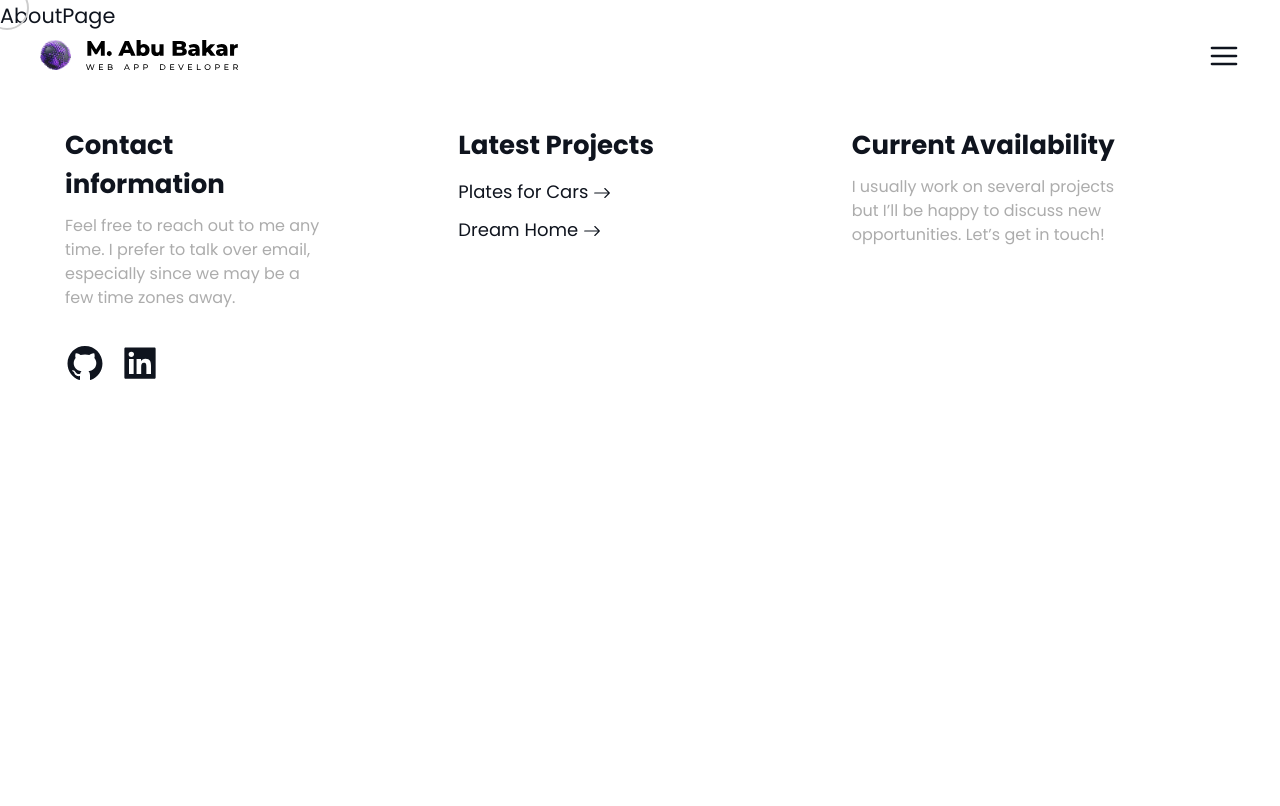
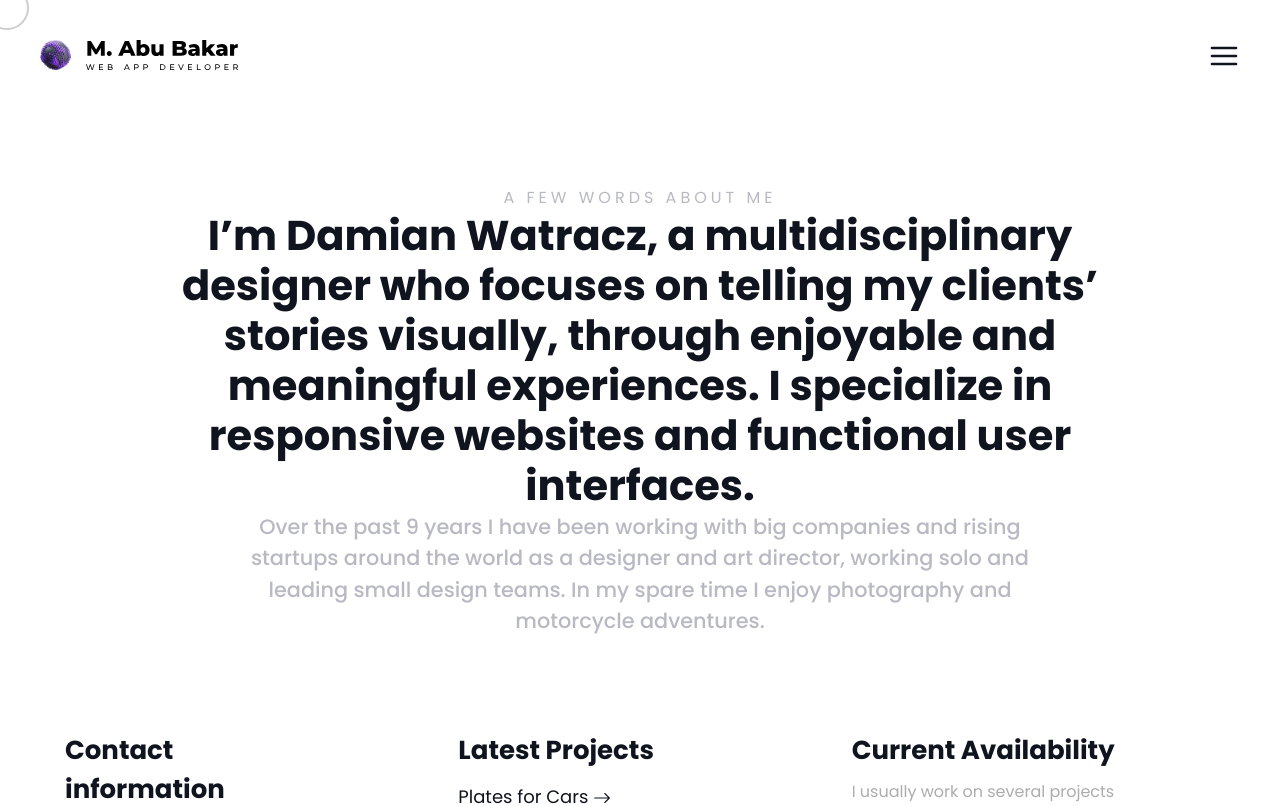
Before and after one commit to abubakar-sarwar/portfolio, a Next.js app: page /about in a window 1280 px wide. Shown: the top 806 px of the page. Built offline with nearby package versions, Linux system fonts and the light colour scheme.

Commit message:
about us page

```diff
--- a/app/about/page.tsx
+++ b/app/about/page.tsx
@@ -1,6 +1,16 @@
 const AboutPage = () => {
   return (
-    <div>AboutPage</div>
+    <div className="container">
+      <div className="about">
+        <span className="about-word">A FEW WORDS ABOUT ME</span>
+        <h1 className="about-title">
+          I’m Damian Watracz, a multidisciplinary designer who focuses on telling my clients’ stories visually, through enjoyable and meaningful experiences. I specialize in responsive websites and functional user interfaces.
+        </h1>
+        <p className="about-para">
+          Over the past 9 years I have been working with big companies and rising startups around the world as a designer and art director, working solo and leading small design teams. In my spare time I enjoy photography and motorcycle adventures.
+        </p>
+      </div>
+    </div>
   )
 }
 
--- a/css/styles.css
+++ b/css/styles.css
@@ -1337,4 +1337,25 @@ footer .projects a:hover svg {
   .skills-case .case p {
     font-size: 12px;
   }
+}
+
+.about {
+  padding-top: 180px;
+  text-align: center;
+  width: 80%;
+  margin: auto;
+}
+.about-word {
+  font-size: 1rem;
+  letter-spacing: 4px;
+  color: #b9b9c3;
+}
+.about-title {
+  font-weight: 700;
+  line-height: 50px;
+}
+.about-para {
+  font-weight: 500;
+  color: #b9b9c3;
+  padding: 0 50px;
 }/*# sourceMappingURL=styles.css.map */
--- /dev/null
+++ b/scss/Pages/_about.scss
@@ -0,0 +1,23 @@
+.about {
+  padding-top: 180px;
+  text-align: center;
+  width: 80%;
+  margin: auto;
+
+  &-word {
+    font-size: 1rem;
+    letter-spacing: 4px;
+    color: $dec;
+  }
+
+  &-title {
+    font-weight: 700;
+    line-height: 50px;
+  }
+
+  &-para {
+    font-weight: 500;
+    color: $dec;
+    padding: 0 50px;
+  }
+}
--- a/scss/styles.scss
+++ b/scss/styles.scss
@@ -10,3 +10,4 @@
 
 // Pages
 @import "./Pages/home";
+@import "./Pages/about";
```
Also changed, not shown: 1 other file (tests, documents, lock files or other folders).
